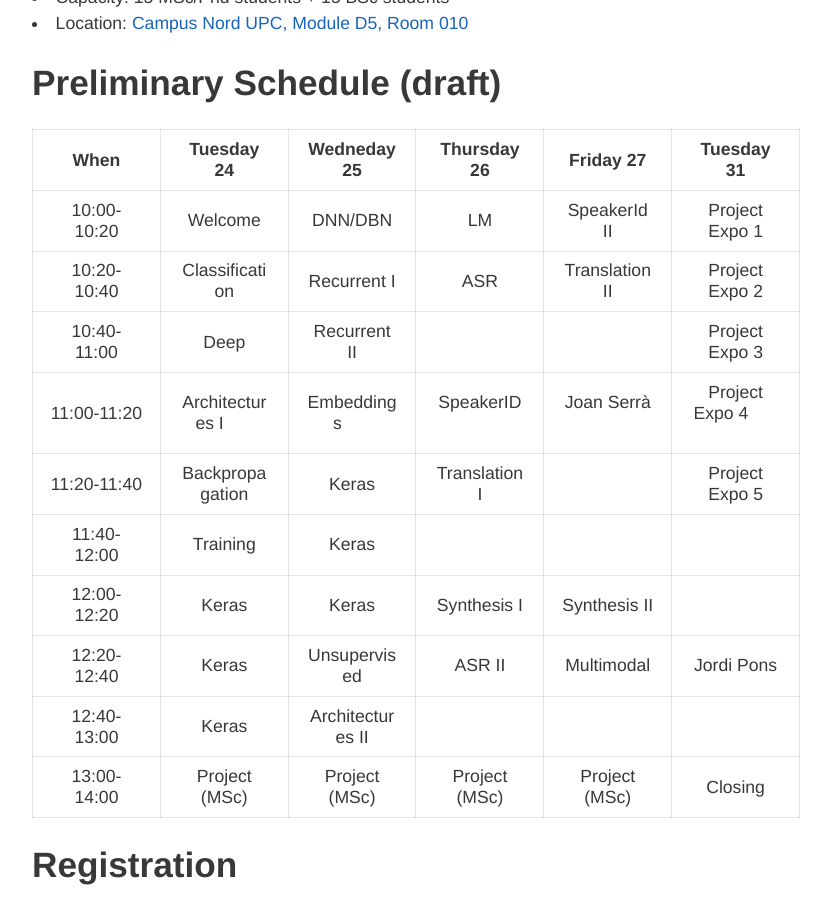
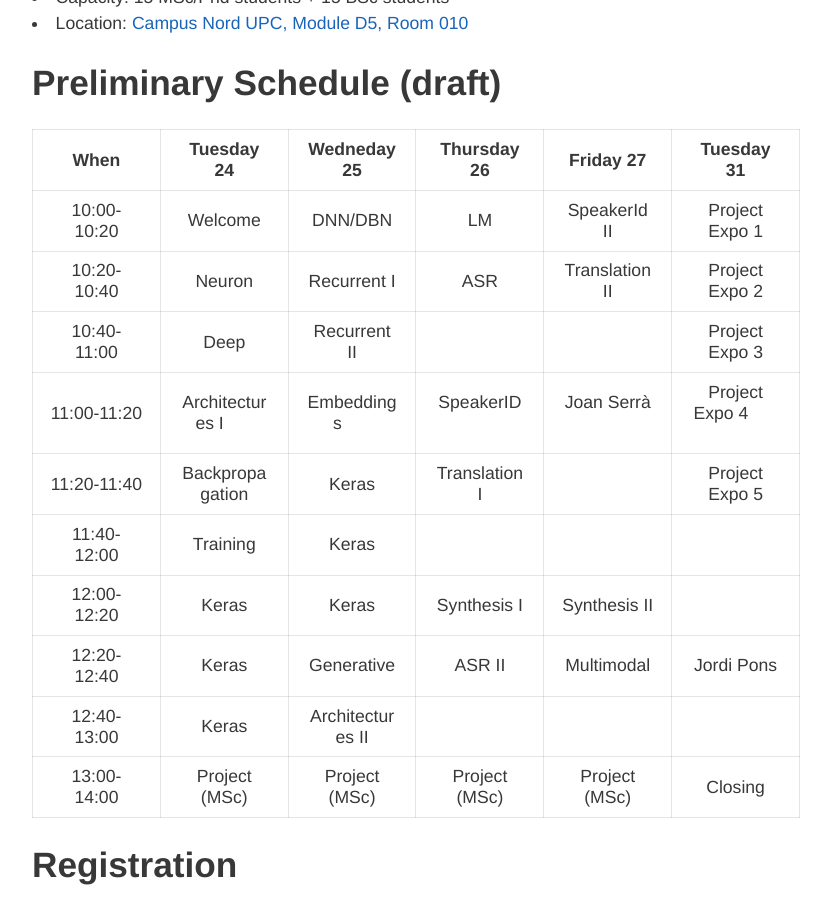
Before and after one commit to telecombcn-dl/2017-dlsl, a Jekyll site: the page built from index.md, in a window 1280 px wide and 900 px high, scrolled down 2740 px. Shown: the whole window, without its empty margins (224-1055 px from the left). Built offline with Jekyll 4.4.1, drawn with Linux system fonts in a browser that asks for light colours; nearby versions of some CDN libraries; our own code applies the rules of GitHub Pages for plain Markdown files.

Commit message:
Corrected 2 lecture names in schedule

```diff
--- a/index.md
+++ b/index.md
@@ -82,13 +82,13 @@ Abstract: A brief review of the state-of-the-art in music informatics research a
 | When         | Tuesday 24            | Wedneday 25       | Thursday 26        | Friday 27         | Tuesday 31               |
 |:------------:|:---------------------:|:-----------------:|:------------------:|:-----------------:|:------------------------:|
 | 10:00-10:20  | Welcome               | DNN/DBN           | LM                 | SpeakerId II      | Project Expo 1           |
-| 10:20-10:40  | Classification        | Recurrent I       | ASR                | Translation II    | Project Expo 2           |
+| 10:20-10:40  | Neuron                | Recurrent I       | ASR                | Translation II    | Project Expo 2           |
 | 10:40-11:00  | Deep                  | Recurrent II      |                    |                   | Project Expo 3           |
 | 11:00-11:20  | Architectures I       | Embeddings        | SpeakerID          | Joan Serrà        | Project Expo 4           |
 | 11:20-11:40  | Backpropagation       | Keras             | Translation I      |                   | Project Expo 5           |
 | 11:40-12:00  | Training              | Keras             |                    |                   |                          |
 | 12:00-12:20  | Keras                 | Keras             | Synthesis I        | Synthesis II      |                          |
-| 12:20-12:40  | Keras                 | Unsupervised      | ASR II             | Multimodal        | Jordi Pons               |
+| 12:20-12:40  | Keras                 | Generative        | ASR II             | Multimodal        | Jordi Pons               |
 | 12:40-13:00  | Keras                 | Architectures II  |                    |                   |                          |
 | 13:00-14:00  | Project (MSc)         | Project (MSc)     | Project (MSc)      | Project (MSc)     | Closing                  |
 
```
